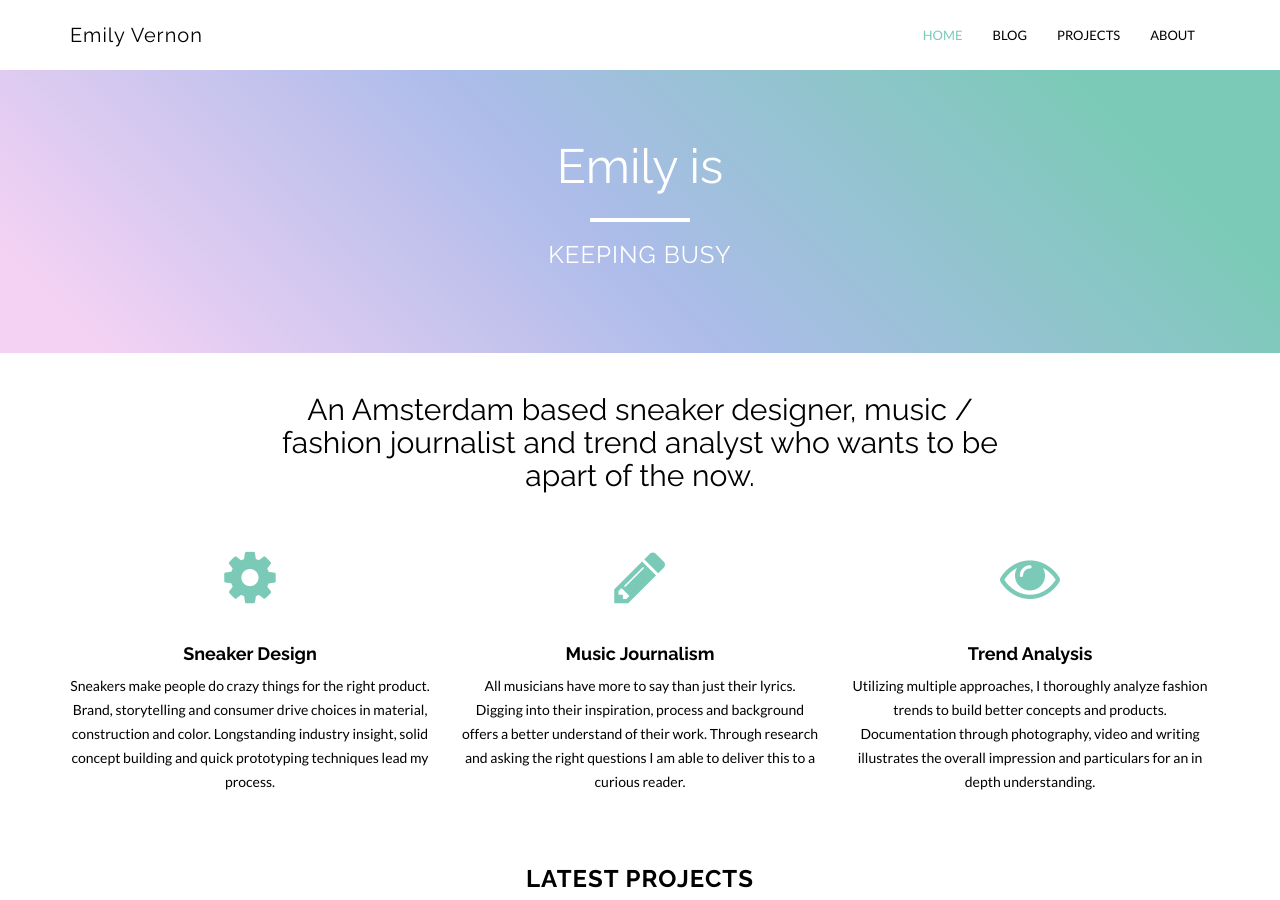
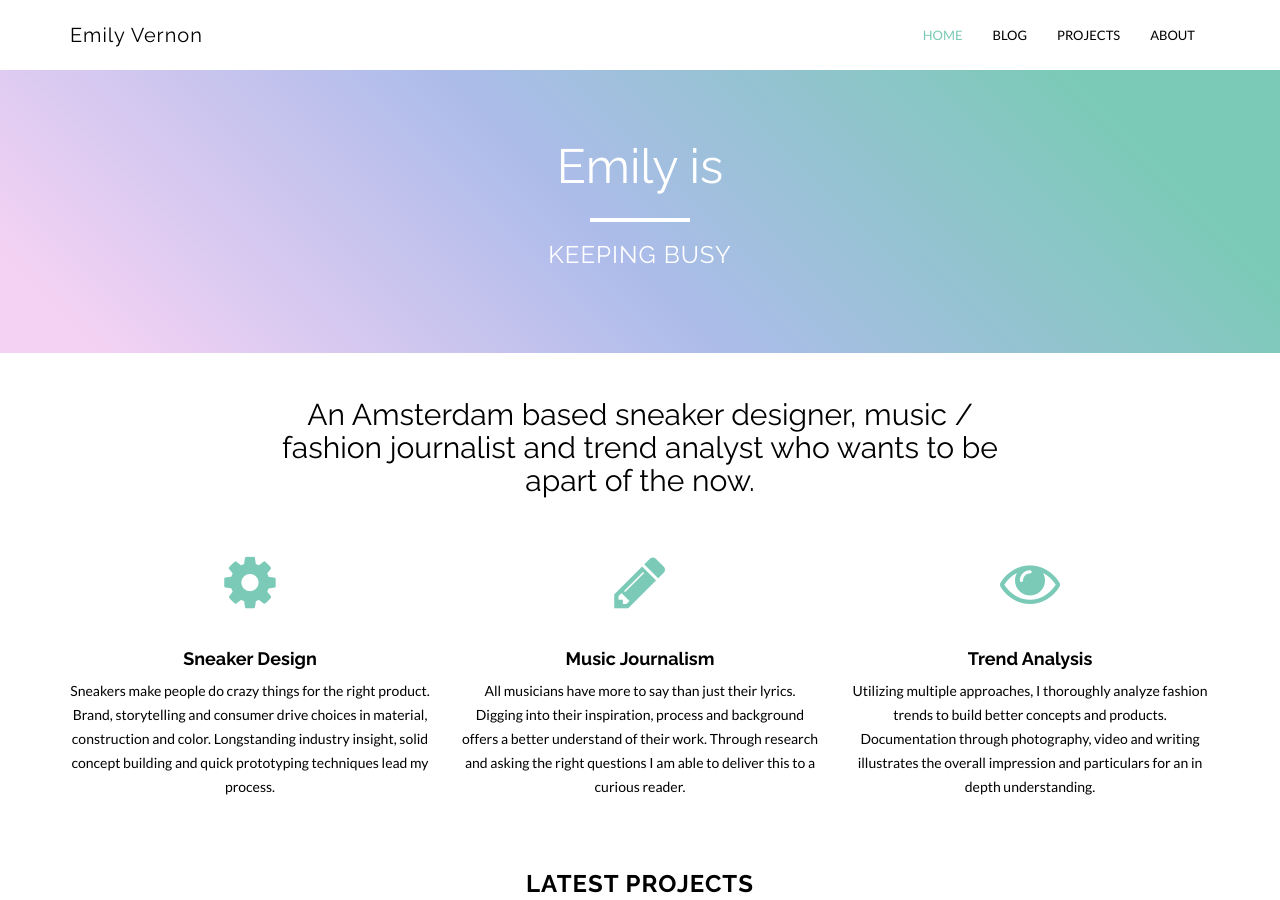
Before and after one commit to emilygv/emilyvernon.com, a Jekyll site: the page built from index.html, in a window 1280 px wide and 900 px high. Built offline with Jekyll 4.4.1, drawn with Linux system fonts in a browser that asks for light colours; nearby versions of some CDN libraries.

Commit message:
Update index.html

```diff
--- a/index.html
+++ b/index.html
@@ -6,7 +6,7 @@ permalink: /
 <div class="container">
         <div class="row centered">
         <div class="col-md-8 col-md-offset-2">
-        <p class="text-center" style="padding-top: 10px;"><h2>An Amsterdam based sneaker designer, music / fashion journalist and trend analyst who wants to be apart of the now.</h2></p>
+        <p class="text-center" style="padding-top: 15px;"><h2>An Amsterdam based sneaker designer, music / fashion journalist and trend analyst who wants to be apart of the now.</h2></p>
         </div>
         </div>
 </div>
```
